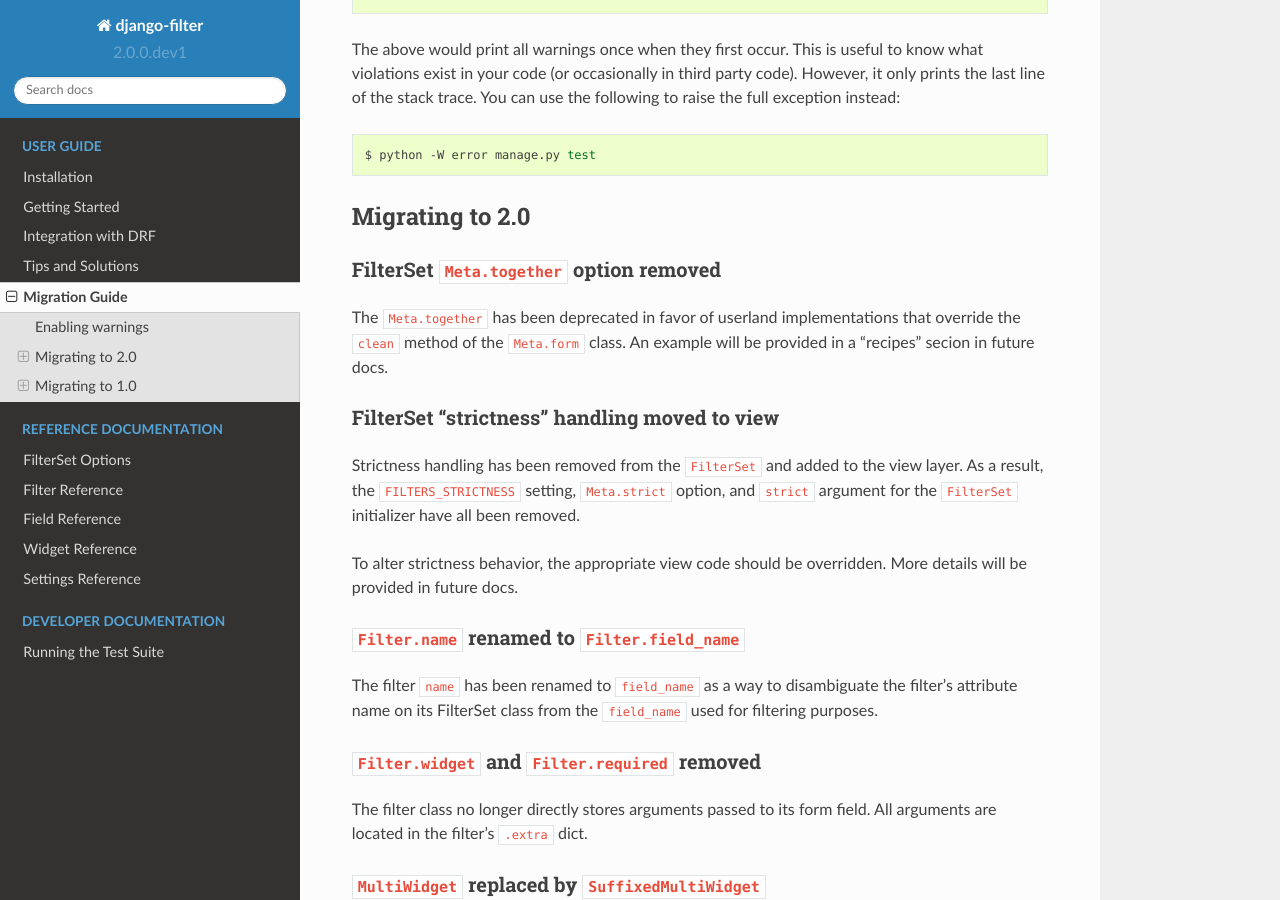
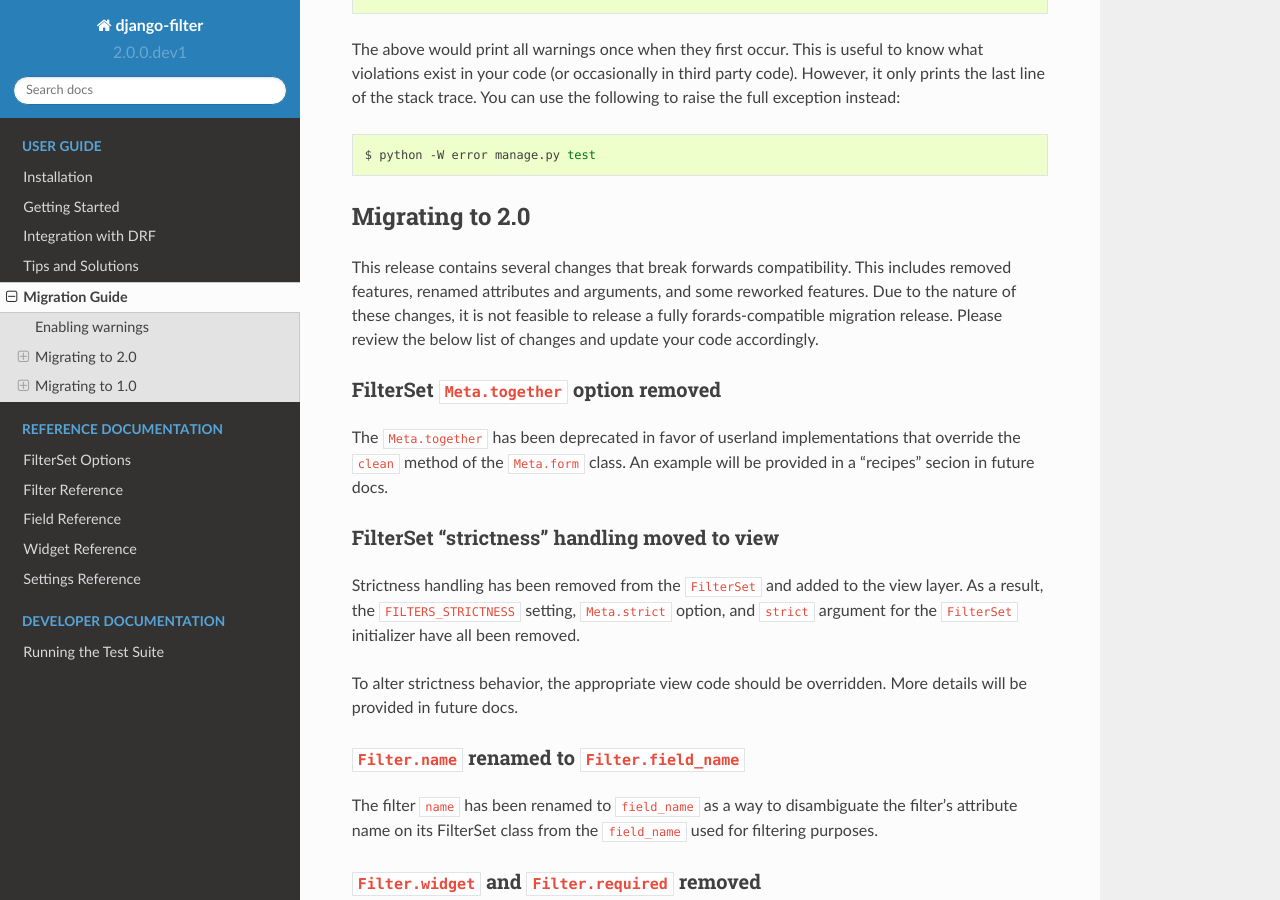
Before and after one commit to carltongibson/django-filter, a Sphinx documentation site: the page built from docs/guide/migration.txt, in a window 1280 px wide and 900 px high, scrolled down 342 px. Built offline with Sphinx 7.4.7 and the Read the Docs theme 2.0.0, drawn with Linux system fonts in a browser that asks for light colours.

Commit message:
Add 2.0 migration description

```diff
--- a/docs/guide/migration.txt
+++ b/docs/guide/migration.txt
@@ -29,6 +29,13 @@ __ https://docs.python.org/3.6/using/cmdline.html#envvar-PYTHONWARNINGS
 ----------------
 Migrating to 2.0
 ----------------
+
+This release contains several changes that break forwards compatibility. This
+includes removed features, renamed attributes and arguments, and some reworked
+features. Due to the nature of these changes, it is not feasible to release
+a fully forards-compatible migration release. Please review the below list of
+changes and update your code accordingly.
+
 
 FilterSet ``Meta.together`` option removed
 ------------------------------------------
```
